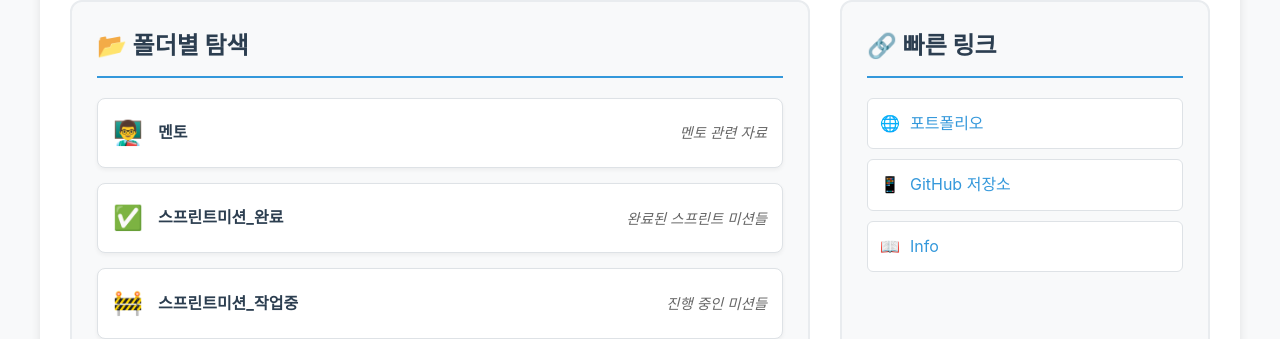
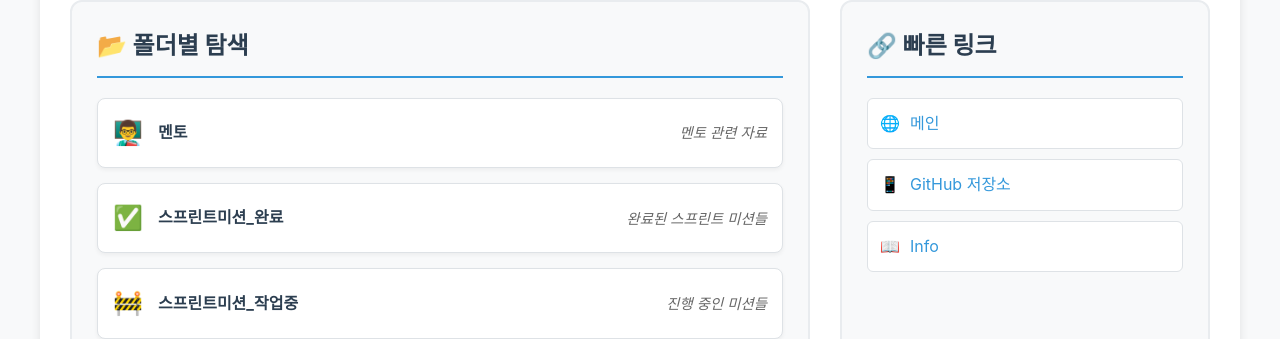
Before and after one commit to c0z0c/sprint_mission, a Jekyll site: the page built from index.md, in a window 1280 px wide. Shown: the part 268-607 px from the top of the page. Built offline with Jekyll 4.4.1, drawn with Linux system fonts in a browser that asks for light colours.

Commit message:
메인페이지링크추가

```diff
--- a/index.md
+++ b/index.md
@@ -52,7 +52,7 @@ pragma: no-cache
     <h2>🔗 빠른 링크</h2>
     <div class="quick-links">
       <a href="https://c0z0c.github.io/" target="_blank">
-        <span class="link-icon">🌐</span> 포트폴리오
+        <span class="link-icon">🌐</span> 메인
       </a>
       <a href="https://github.com/c0z0c/sprint_mission" target="_blank">
         <span class="link-icon">📱</span> GitHub 저장소
```
